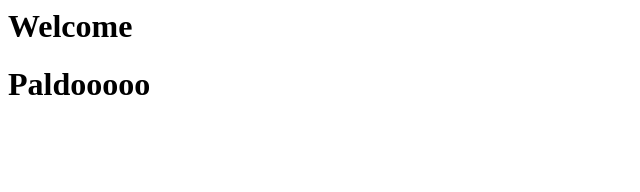
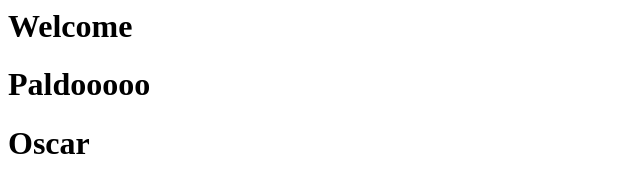
Before and after one commit to jmaigueee85/Maigue_BSIT_2026, a plain HTML site: page index.html in a window 1280 px wide. Shown: the whole page, without its empty margins (0-640 px from the left). Drawn offline with Linux system fonts and the light colour scheme.

Commit message:
first commit

```diff
--- a/index.html
+++ b/index.html
@@ -1,2 +1,3 @@
 <h1>Welcome</h1>
 <h1>Paldooooo</h1>
+<h1>Oscar</h1>
```
